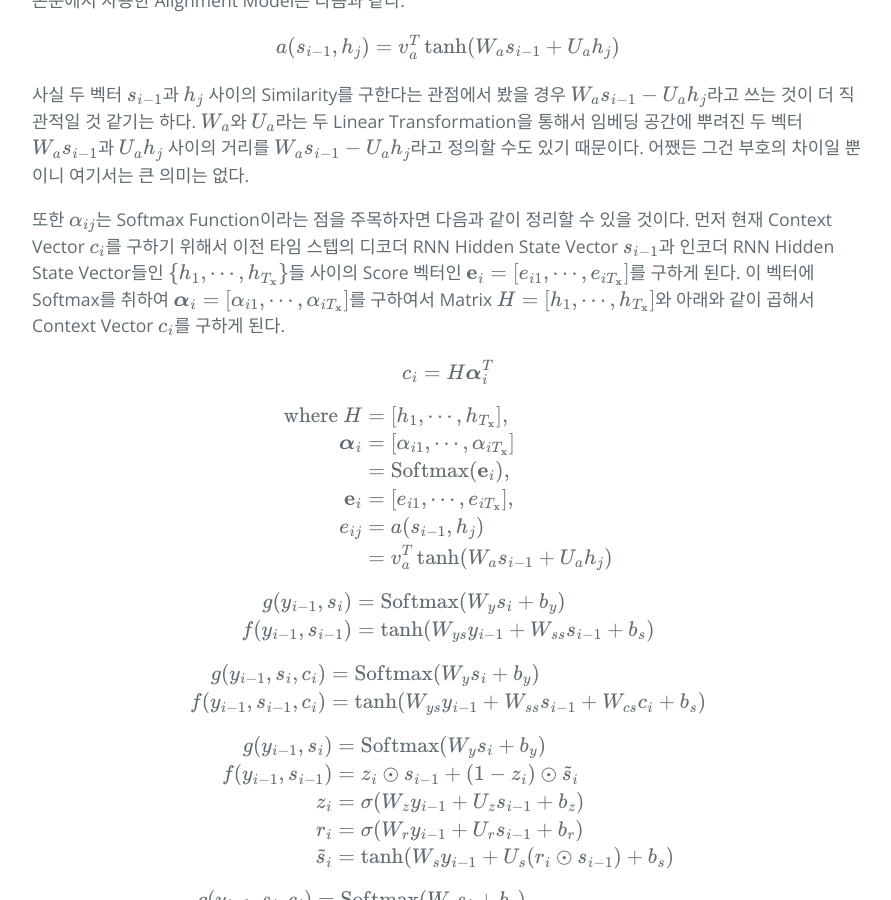
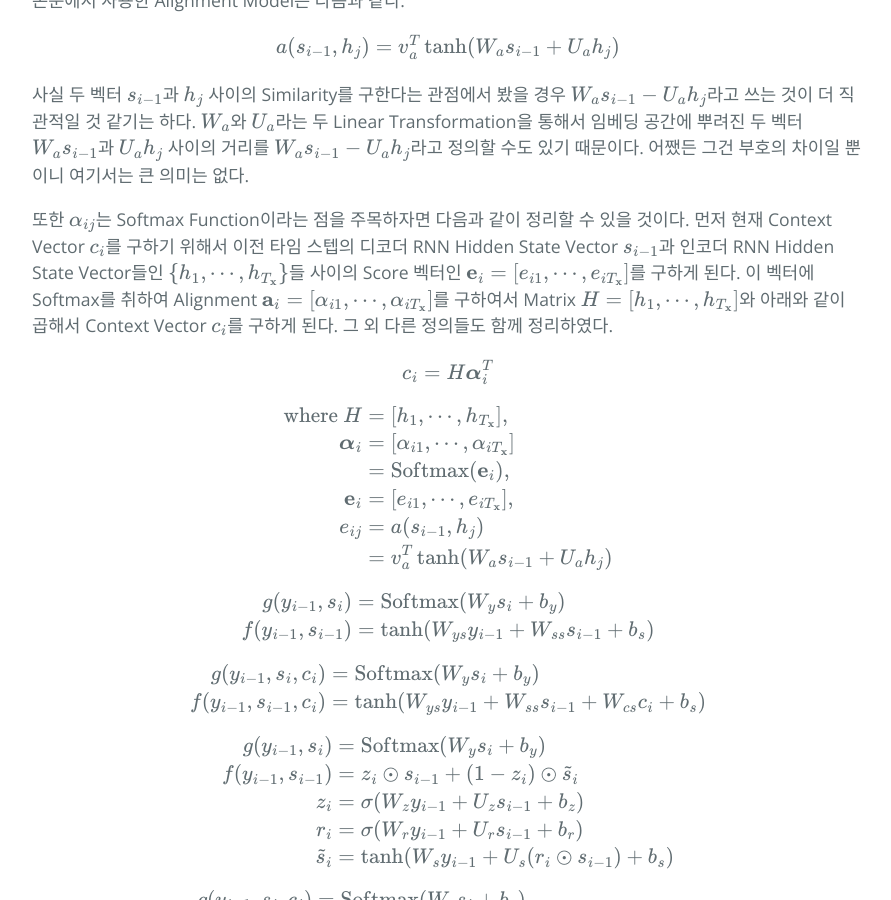
Before and after one commit to hcnoh/hcnoh.github.io, a Jekyll site: the page built from _posts/2018-12-11-bahdanau-attention.md, in a window 1280 px wide and 900 px high, scrolled down 3671 px. Shown: the whole window, without its empty margins (192-1083 px from the left). Built offline with Jekyll 4.4.1, drawn with Linux system fonts in a browser that asks for light colours; formulas are drawn with MathJax 3; comment, search, counter and statistics services are not loaded.

Commit message:
Update 2018-12-11-bahdanau-attention.md

```diff
--- a/_posts/2018-12-11-bahdanau-attention.md
+++ b/_posts/2018-12-11-bahdanau-attention.md
@@ -110,7 +110,7 @@ $$
 
 사실 두 벡터 $$s_{i-1}$$과 $$h_j$$ 사이의 Similarity를 구한다는 관점에서 봤을 경우 $$W_a s_{i-1} - U_a h_j$$라고 쓰는 것이 더 직관적일 것 같기는 하다. $$W_a$$와 $$U_a$$라는 두 Linear Transformation을 통해서 임베딩 공간에 뿌려진 두 벡터 $$W_a s_{i-1}$$과 $$U_a h_j$$ 사이의 거리를 $$W_a s_{i-1} - U_a h_j$$라고 정의할 수도 있기 때문이다. 어쨌든 그건 부호의 차이일 뿐이니 여기서는 큰 의미는 없다.
 
-또한 $$\alpha_{ij}$$는 Softmax Function이라는 점을 주목하자면 다음과 같이 정리할 수 있을 것이다. 먼저 현재 Context Vector $$c_i$$를 구하기 위해서 이전 타임 스텝의 디코더 RNN Hidden State Vector $$s_{i-1}$$과 인코더 RNN Hidden State Vector들인 $$\{h_1, \cdots, h_{T_{\mathbf{x}}} \}$$들 사이의 Score 벡터인 $$\mathbf{e}_i = [e_{i1}, \cdots, e_{iT_{\mathbf{x}}}]$$를 구하게 된다. 이 벡터에 Softmax를 취하여 $$\boldsymbol{\alpha}_i = [\alpha_{i1}, \cdots, \alpha_{iT_{\mathbf{x}}}]$$를 구하여서 Matrix $$H=[h_1,\cdots, h_{T_{\mathbf{x}}}]$$와 아래와 같이 곱해서 Context Vector $$c_i$$를 구하게 된다.
+또한 $$\alpha_{ij}$$는 Softmax Function이라는 점을 주목하자면 다음과 같이 정리할 수 있을 것이다. 먼저 현재 Context Vector $$c_i$$를 구하기 위해서 이전 타임 스텝의 디코더 RNN Hidden State Vector $$s_{i-1}$$과 인코더 RNN Hidden State Vector들인 $$\{h_1, \cdots, h_{T_{\mathbf{x}}} \}$$들 사이의 Score 벡터인 $$\mathbf{e}_i = [e_{i1}, \cdots, e_{iT_{\mathbf{x}}}]$$를 구하게 된다. 이 벡터에 Softmax를 취하여 Alignment $$\mathbf{a}_i = [\alpha_{i1}, \cdots, \alpha_{iT_{\mathbf{x}}}]$$를 구하여서 Matrix $$H=[h_1,\cdots, h_{T_{\mathbf{x}}}]$$와 아래와 같이 곱해서 Context Vector $$c_i$$를 구하게 된다. 그 외 다른 정의들도 함께 정리하였다.
 
 $$
 c_i = H \boldsymbol{\alpha}_i^T
```
